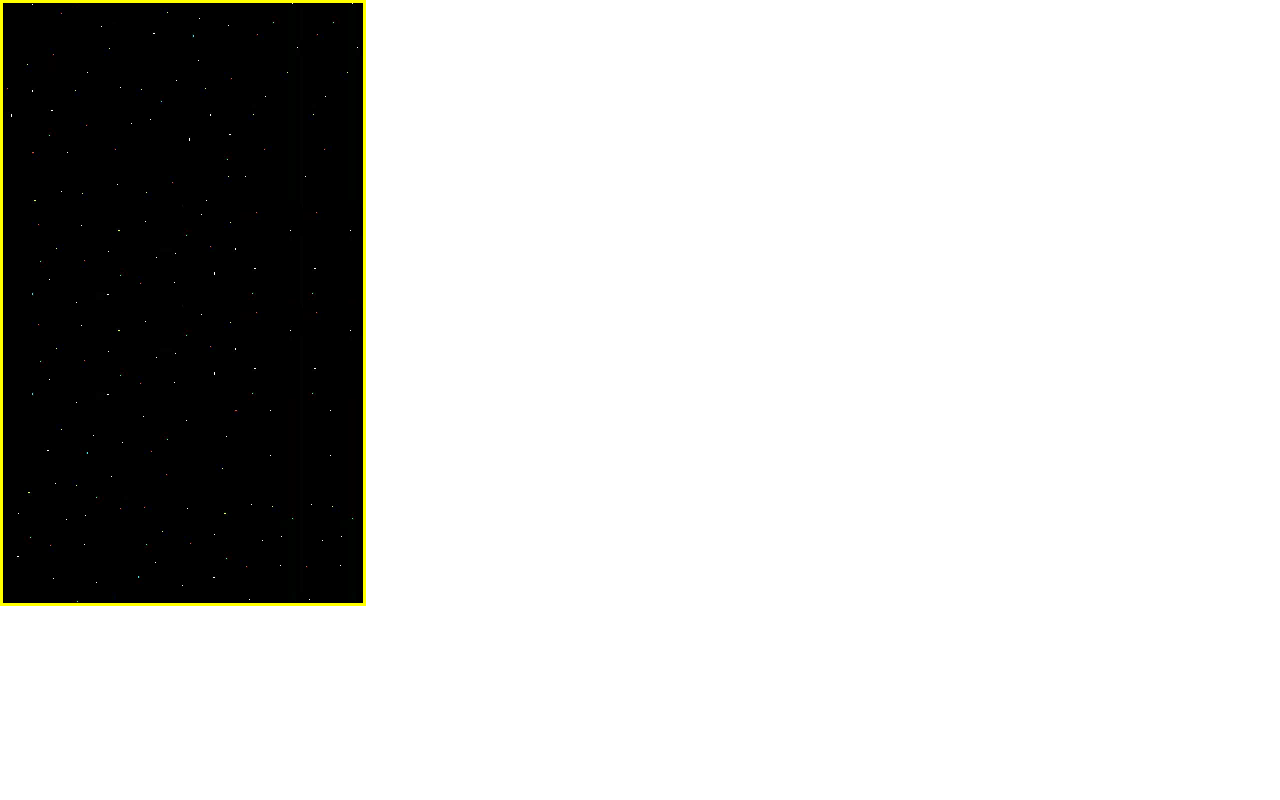
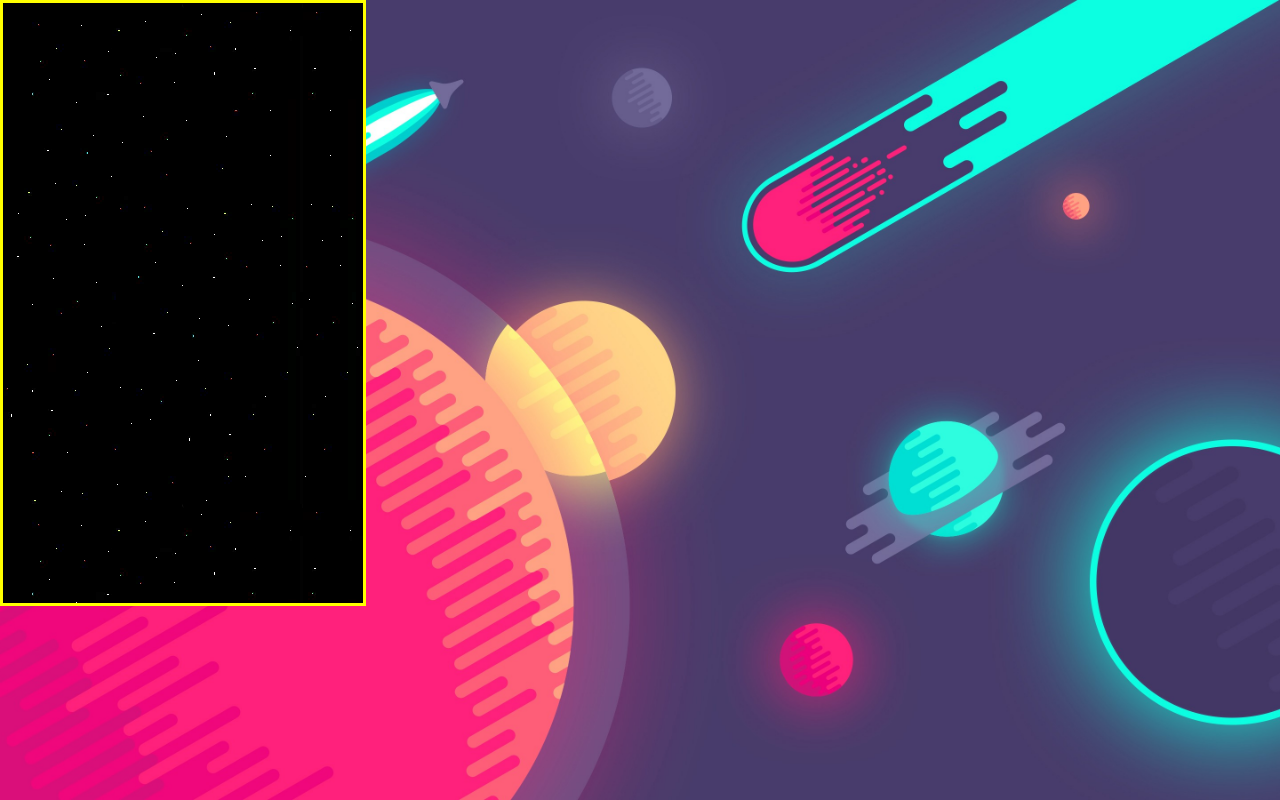
Before and after one commit to alexliinc/project_1, a plain HTML site: page index.html in a window 1280 px wide. Drawn offline with Linux system fonts and the light colour scheme.

Commit message:
landing page

```diff
--- a/css/style.css
+++ b/css/style.css
@@ -1,3 +1,13 @@
+body{
+  background: url('../img/spacebackground.jpg');
+  background-repeat: no-repeat;
+  background-size: cover;
+}
+
+h1{
+  font-family: 'Revalia', cursive;
+}
+
 canvas {
   position: absolute;
   top: 0px;
@@ -17,3 +27,11 @@ canvas {
 #ship {
   z-index: 0;
 }
+
+#center{
+  /*width: 360px;
+  height:600px;
+  margin: 0px auto;
+  border: 1px solid red;
+  text-align: center;*/
+}
--- /dev/null
+++ b/home.html
@@ -0,0 +1,13 @@
+<!DOCTYPE html>
+<html>
+  <head>
+    <meta charset="utf-8">
+    <title>HOME</title>
+    <link href="https://fonts.googleapis.com/css?family=Revalia" rel="stylesheet">
+    <link rel="stylesheet" href="css/style.css">
+  </head>
+  <body>
+    <h1>HOME</h1>
+
+  </body>
+</html>
--- a/index.html
+++ b/index.html
@@ -6,6 +6,7 @@
     <link rel="stylesheet" href="css/style.css">
   </head>
   <body onload="init()">
+    <div id="center">
   		<!-- The canvas for the panning background -->
   		<canvas id="background" width="360" height="600">
   			Your browser does not support canvas. Please try again with a different browser.
@@ -17,6 +18,8 @@
            one forth the screen.) -->
       <canvas id="ship" width="360" height="600">
   		</canvas>
+      asfddsa
+    </div>
 
 		<script src="js/app.js"></script>
   </body>
--- a/js/app.js
+++ b/js/app.js
@@ -4,17 +4,45 @@
  var imageRepository = new function() {
    // Define images
    this.background = new Image();
+   this.spaceship = new Image();
+   //this.bullet = new Image();
+
+   // Making sure all images have loaded before starting the game
+   var numImages = 2;//3
+   var numLoaded = 0;
+   function imgLoaded(){
+     numLoaded++;
+     if (numLoaded === numImages) {
+			window.init();
+		}
+   }
+
+   this.background.onload = function(){
+     imgLoaded();
+   }
+
+   this.spaceship.onload = function(){
+     imgLoaded();
+   }
+
+  //  this.bullet.onload = function(){
+  //    imgLoaded();
+  //  }
 
    // Set images src
    this.background.src = "img/bg.png";
+   this.spaceship.src = "img/ship.png";
+   //this.bullet.src = "img/bg.png";
  };
 
 // Creating a drawable object to create the images
 function Drawable() {
-  this.init = function(x,y){
+  this.init = function(x,y,width,height){
       // Default variables;
       this.x = x;
       this.y = y;
+      this.width = width;
+      this.height = height;
   };
   this.speed = 0;
   this.canvasWidth = 0;
@@ -43,6 +71,23 @@ function Background(){
 };
 
 Background.prototype = new Drawable();
+
+// Create Ship object
+function Ship(){
+  this.speed = 3;
+  this.draw = function() {
+    this.context.drawImage(imageRepository.spaceship, this.x, this.y);
+  };
+  // Determine if the action is a move action
+  this.move = function(){
+    if (KEY_STATUS.left || KEY_STATUS.right ||
+			  KEY_STATUS.down || KEY_STATUS.up){
+          // Remove image and redraw new image
+          this.context.clearRect(this.x, this.y, this.width, this.length);
+
+    }
+  };
+}
 
 // Creates the game object that holds all the objects and data for game
 function Game(){
```
Also changed, not shown: img/spacebackground.jpg (added). Lines whose indentation alone changed are shown as unchanged.
